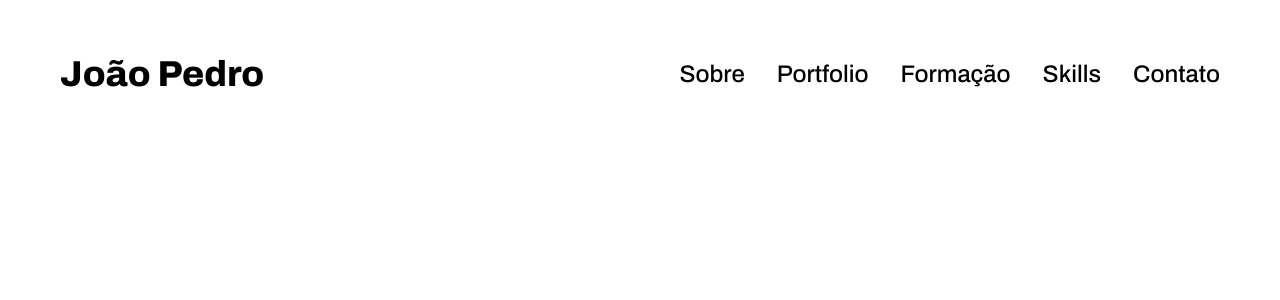
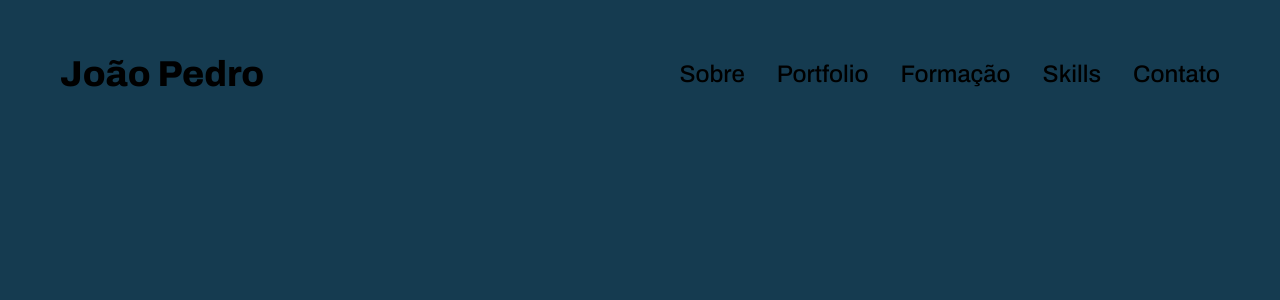
Before and after one commit to joaoplay16/portifolio, a React (Create React App) app: page / in a window 1280 px wide. Shown: the top 300 px of the page. Built offline with nearby package versions, Linux system fonts and the light colour scheme.

Commit message:
body background color changed

```diff
--- a/src/css/index.css
+++ b/src/css/index.css
@@ -2,6 +2,7 @@
 @import url('https://fonts.googleapis.com/css2?family=Roboto+Mono&display=swap');
 body {
   margin: 0;
+  background: var(--cor-s2);
   font-family: 'Archivo', 'Roboto', sans-serif;
   -webkit-font-smoothing: antialiased;
   -moz-osx-font-smoothing: grayscale;
--- a/src/index.js
+++ b/src/index.js
@@ -1,7 +1,7 @@
 import React from 'react';
 import ReactDOM from 'react-dom/client';
+import './css/colors.css';
 import './css/index.css';
-import './css/colors.css';
 import './css/typography.css';
 import './css/components.css';
 import App from './App';
```
